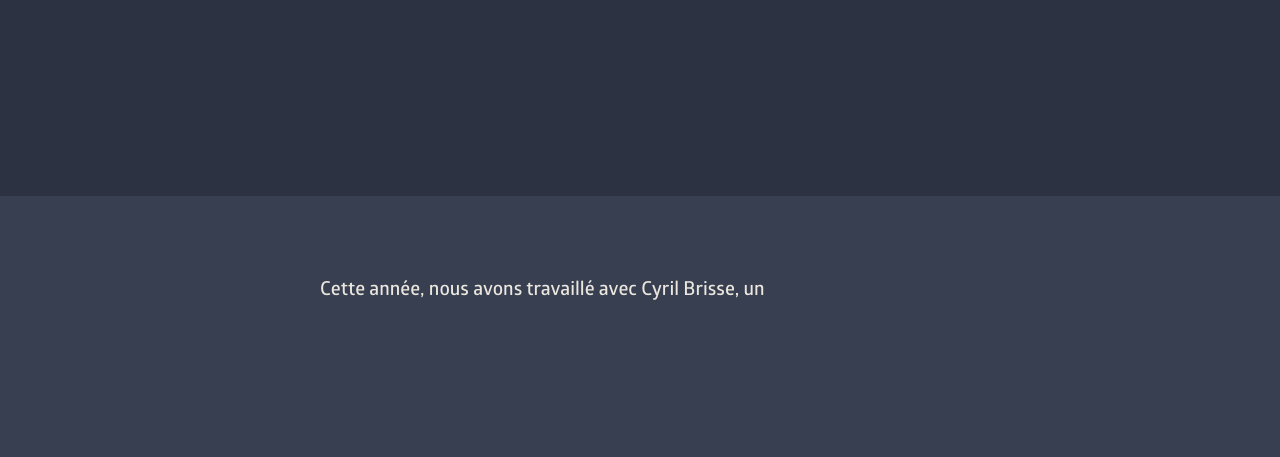
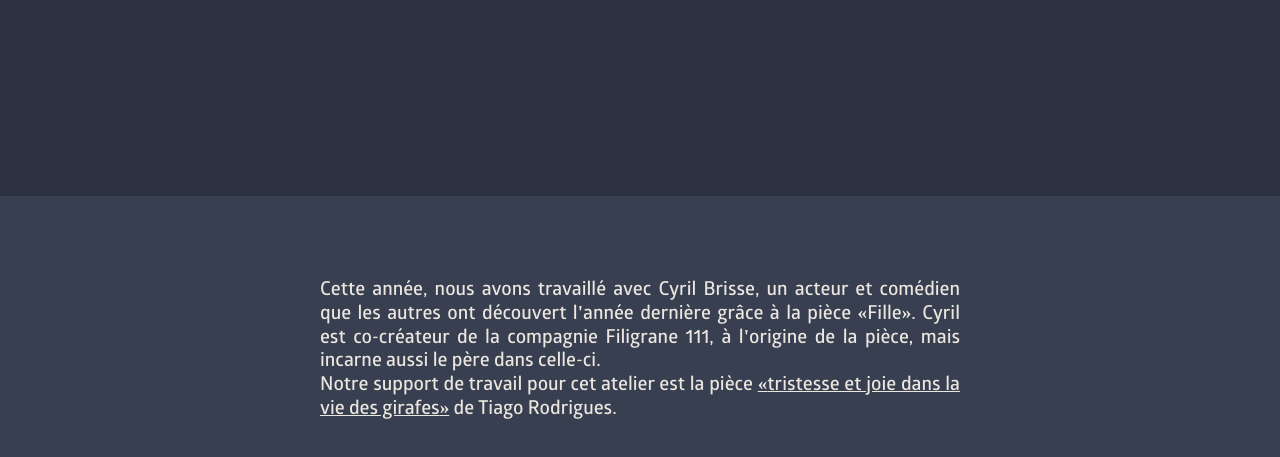
Before and after one commit to Lounes-Amichi/Theatre, a plain HTML site: page activites/cyril-brisse/index.html in a window 1280 px wide. Shown: the part 253-710 px from the top of the page. Drawn offline with Linux system fonts and the light colour scheme; files whose address does not match are found by name.

Commit message:
cyril-brisse small content update

```diff
--- a/activites/cyril-brisse/index.html
+++ b/activites/cyril-brisse/index.html
@@ -47,8 +47,11 @@
             <div class="padding">
             </div>
             <div class="flexCol centerV">
-                <p class="pageContent">Cette année, nous avons travaillé avec Cyril Brisse, un
-
+                <p class="pageContent">Cette année, nous avons travaillé avec Cyril Brisse, un acteur et comédien
+                    que les autres ont découvert l'année dernière grâce à la pièce <q>Fille</q>. Cyril est co-créateur
+                    de la compagnie Filigrane 111, à l'origine de la pièce, mais incarne aussi le père dans celle-ci. <br>
+                    Notre support de travail pour cet atelier est la pièce <a href="/scenes/girafes/"><q>tristesse et joie dans la vie des girafes</q></a>
+                    de Tiago Rodrigues.
                 </p>
                 <div class="padding"></div>
                 <p class="pageContent"></p>
```
Also changed, not shown: scenes/girafes/girafes.jpg (added).
